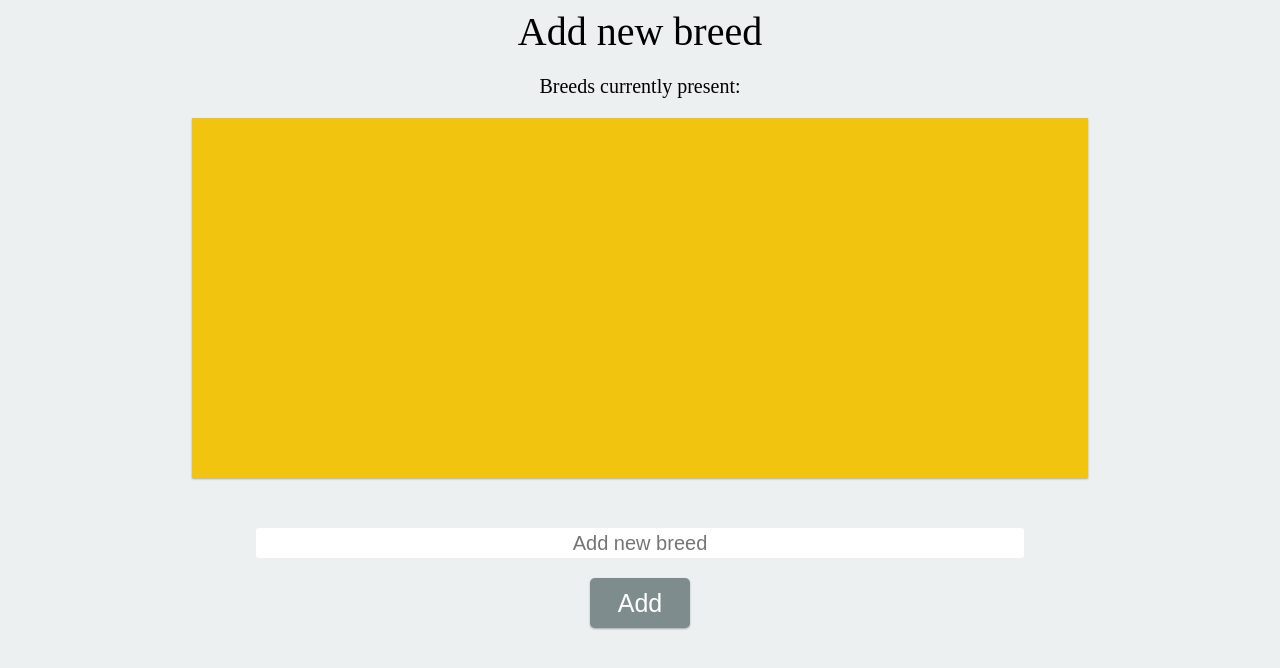
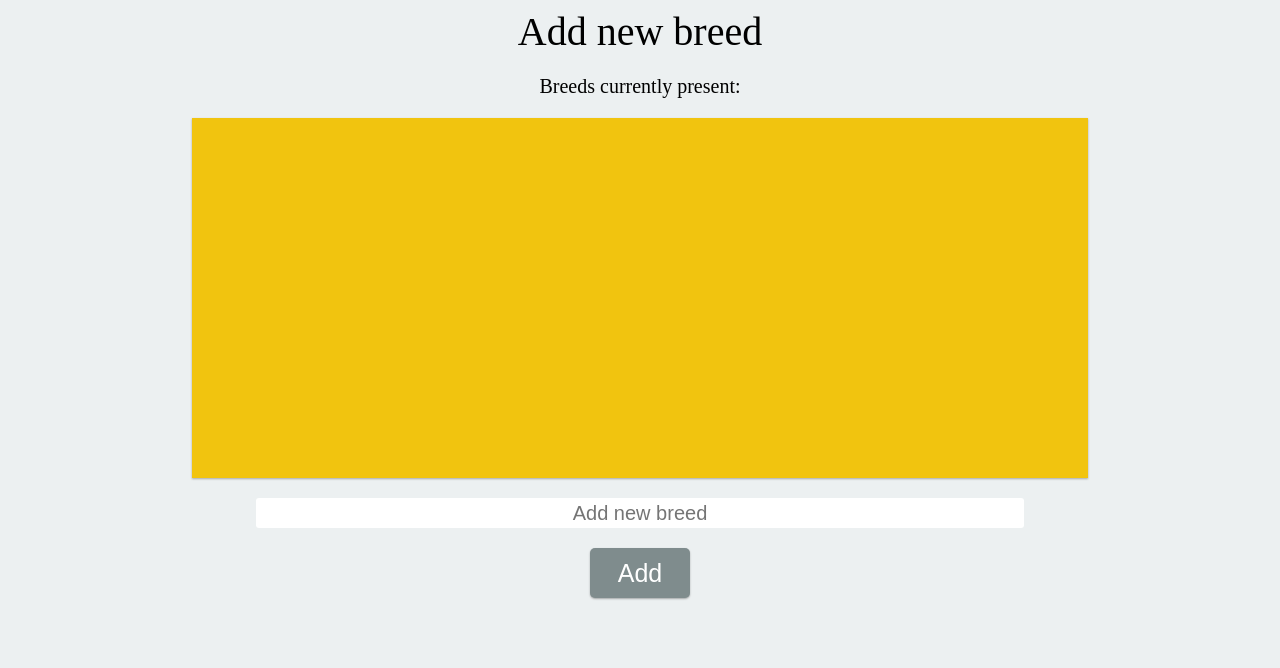
Before and after one commit to trolleksii/catcat, a website built with webpack: page src/index.html in a window 1280 px wide. Both pictures are taken after a click on the link "Add breed". Shown: the part 72-740 px from the top of the page. Built offline with nearby package versions, Linux system fonts and the light colour scheme; no server answers.

Commit message:
minor changes in appearance

```diff
--- a/src/css/main.scss
+++ b/src/css/main.scss
@@ -141,13 +141,6 @@ main {
     text-align: center;
 }
 
-.to-bottom {
-    position: absolute;
-    left: 50%;
-    top: 70%;
-    transform: translateX(-50%);
-}
-
 .breeds-select {
     margin-top: 2rem;
     width: 60vw;
@@ -162,7 +155,6 @@ main {
     margin: 0 auto;
     text-align: left;
     padding: .5rem;
-    list-style: none;
     width: 70vw;
     height: 45vh;
     font-size: 3rem;
--- a/src/js/pages/pageBuilder.js
+++ b/src/js/pages/pageBuilder.js
@@ -9,7 +9,7 @@ export const buildMain = (parent) => {
     <div class="row">
         <img src="" alt="Cat image" class="cat-image">
     </div>
-    <div class="row to-bottom">
+    <div class="row">
         <div class="row">
             <select name="breeds" class="breeds-select">
                 <option value="">All Breeds</option>
@@ -66,7 +66,7 @@ export const buildAddBreed = (parent) => {
         <ul class="breeds-list">
         </ul>
     </div>
-    <div class="row to-bottom">
+    <div class="row">
         <form class="breed-form">
             <div class="row">
             <input class="new-breed" type="text" name="" placeholder="Add new breed">
```
Also changed, not shown: dist/css/style.css.
